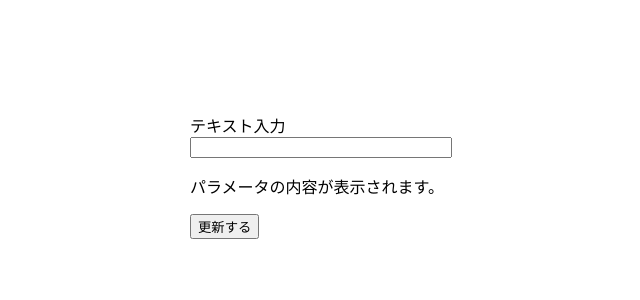
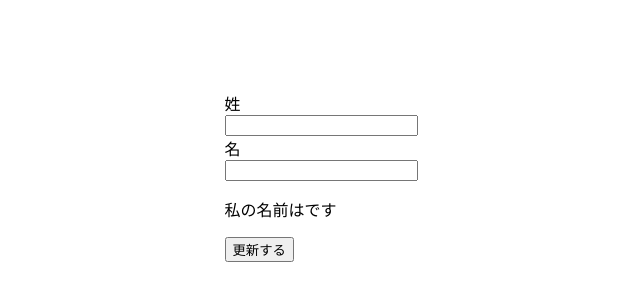
Before and after one commit to shotam1415/react-study, a React (Create React App) app: page / in a window 1280 px wide. Shown: the part 224-524 px from the top of the page, without its empty margins (323-963 px from the left). Built offline with nearby package versions, Linux system fonts and the light colour scheme.

Commit message:
入力欄を2個にした

```diff
--- a/src/App.tsx
+++ b/src/App.tsx
@@ -2,25 +2,34 @@ import "./App.css";
 import { useState,useEffect } from "react";
 
 function App() {
-  const [textState,setTextState] = useState('')
+  const [firstNameState,setFirstNameState] = useState('')
+  const [lastNameState,setLastNameState] = useState('')
 
   //リロード時にパラメータをStateに格納する。
   useEffect(()=>{
-    setIsText()
+    setTextStateAction()
   },[])
 
   //入力した値をパラメータに入れる
   const changeQueryParam = (e:React.ChangeEvent<HTMLInputElement>)=>{
-    const textValue = e.target.value;
-    window.history.pushState({}, '', `/?text=${textValue}`);
-    setIsText()
+    const targetInputName = e.target.name;
+    const targetInputValue = e.target.value;
+    if(targetInputName === 'firstName'){
+      window.history.pushState({}, '', `/?firstName=${targetInputValue}&lastName=${lastNameState}`);
+      setFirstNameState(targetInputValue)
+    }if(targetInputName === 'lastName'){
+      window.history.pushState({}, '', `/?firstName=${firstNameState}&lastName=${targetInputValue}`);
+      setLastNameState(targetInputValue)
+    }
   }
 
-  const setIsText = ()=>{
+  const setTextStateAction = ()=>{
       const urlParams = new URLSearchParams(window.location.search);
-      const textParam = urlParams.get('text') ? urlParams.get('text'):"";
-      if(textParam !== null){
-        setTextState(textParam)
+      const firstNameParam = urlParams.get('firstName') ? urlParams.get('firstName'):"";
+      const lastNameParam = urlParams.get('lastName') ? urlParams.get('lastName'):"";
+      if(firstNameParam !== null && lastNameParam){
+        setFirstNameState(firstNameParam)
+        setLastNameState(lastNameParam)
       }
   }
 
@@ -32,12 +41,15 @@ function App() {
     <div className="App">
       <div>
         <div className="text">
-          <label className="text__label">テキスト入力</label>
-          <input className="text__input" type={'text'} value={textState} onChange={(e)=>{changeQueryParam(e)}}/>
+          <label className="text__label">姓</label>
+          <input className="text__input" name="firstName" type={'text'} value={firstNameState} onChange={(e)=>{changeQueryParam(e)}}/>
+        </div>
+        <div className="text">
+          <label className="text__label">名</label>
+          <input className="text__input" name="lastName" type={'text'} value={lastNameState} onChange={(e)=>{changeQueryParam(e)}}/>
         </div>
         <div>
-            <p>パラメータの内容が表示されます。</p>
-            <p>{textState}</p>
+            <p>私の名前は{firstNameState}{lastNameState}です</p>
         </div>
         <button type="button" onClick={()=>doReload()}>更新する</button>
       </div>
```
